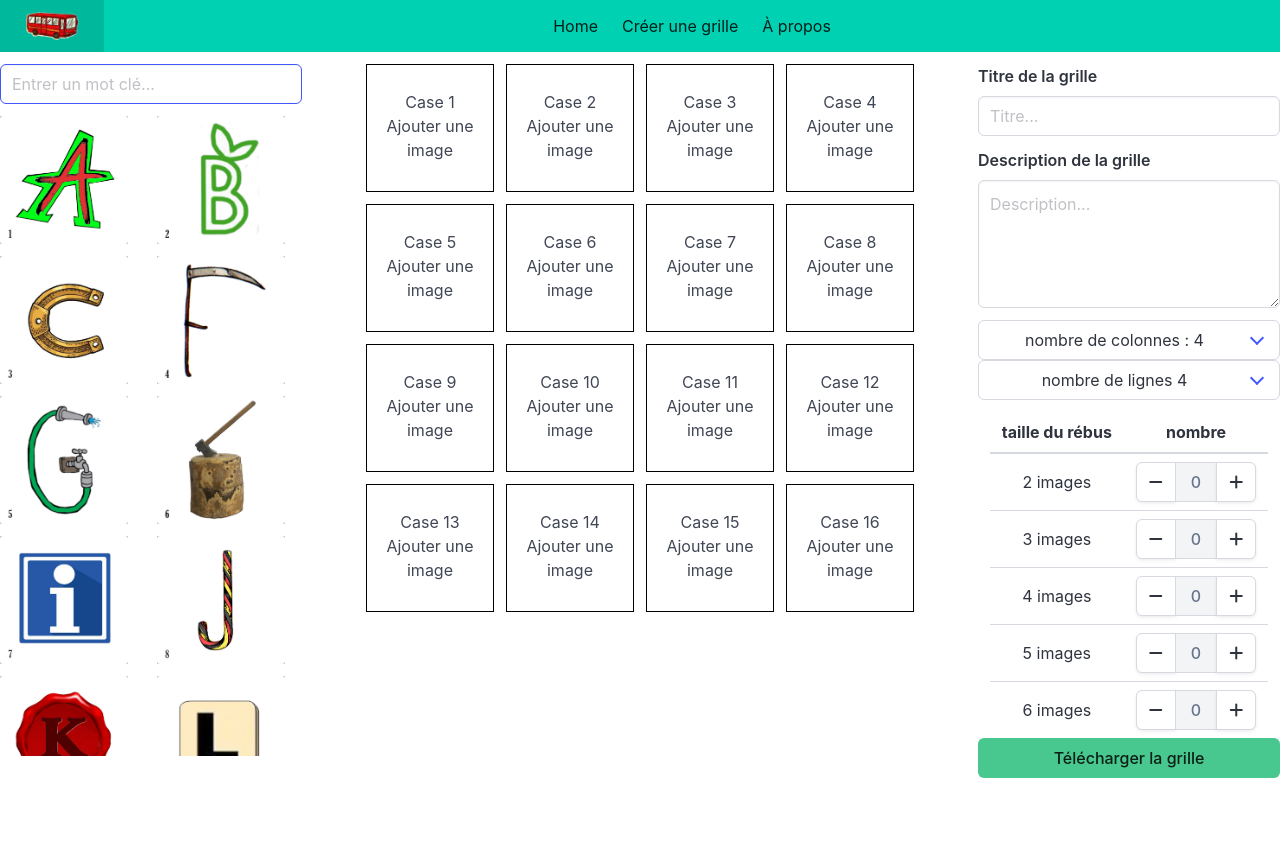
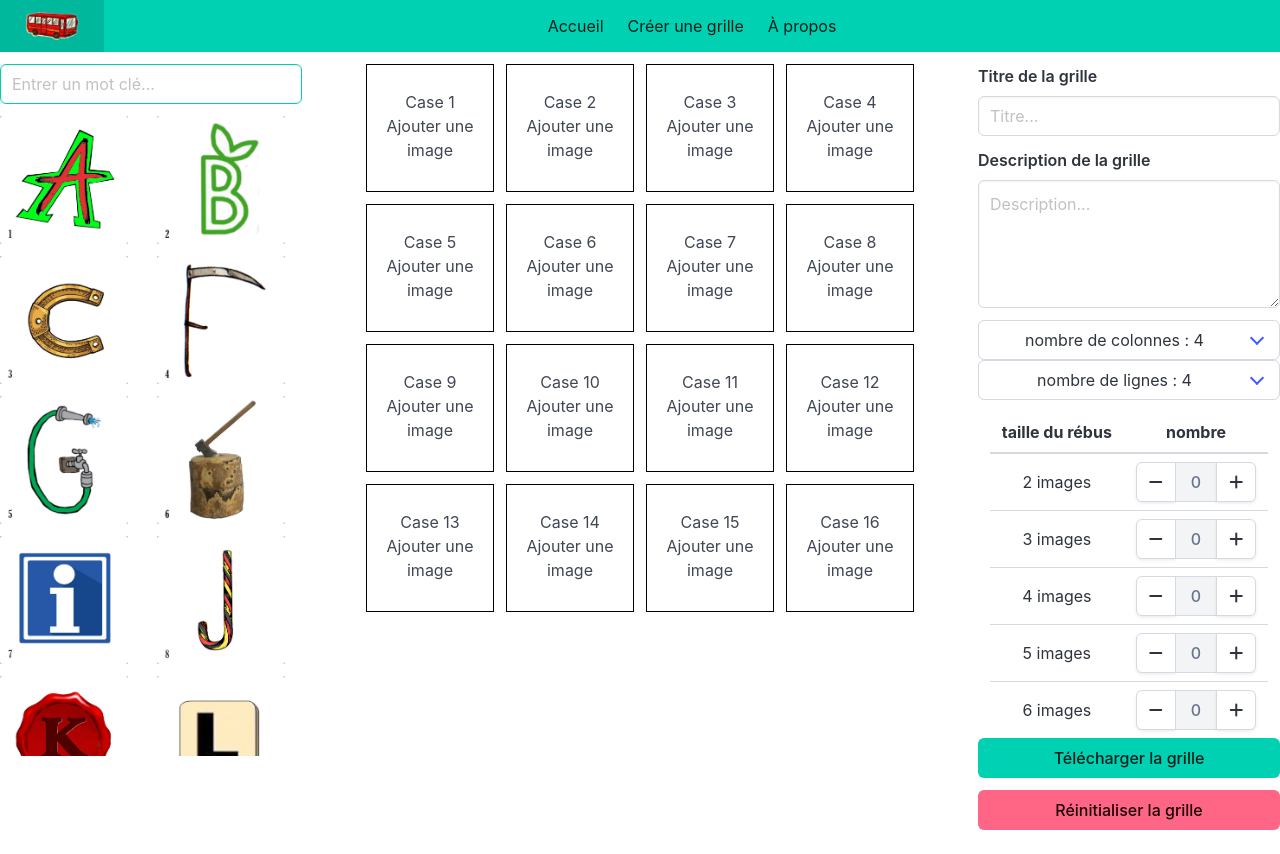
Before and after one commit to Docarchi/RebusGridCreator, a React (Vite) app: page /#/GridCreation in a window 1280 px wide. Before the commit the page ends 802 px from the top, so only its background shows below. Built offline with nearby package versions, Linux system fonts and the light colour scheme.

Commit message:
Correction visuel + ResetButton

```diff
--- a/src/components/gridcreation/gridcreation.jsx
+++ b/src/components/gridcreation/gridcreation.jsx
@@ -3,7 +3,7 @@ import { Recherche } from "./recherche"
 import { AffichageGrille } from "./affichage-grille"
 import { DndContext, DragOverlay } from "@dnd-kit/core"
 import { useState, useEffect } from "react"
-import { ExportButton, GrilleDescription, GrilleObjectif, GrilleTitle } from "./grille-text"
+import { ExportButton, GrilleDescription, GrilleObjectif, GrilleTitle, ResetButton } from "./grille-text"
 import { GrilleForm } from "./grille-form"
 import { ExportPDF } from "./export-pdf"
 
@@ -56,6 +56,7 @@ export function GridCreation() {
                 <GrilleForm onChangeColumn={setSizeColumn} onChangeLine={setSizeLine}/>
                 <GrilleObjectif objectives={objectives} setter={objectivesSetter}/>
                 <ExportButton onClick={ExportPDF} data={{title:inputTitle, description:inputDescription, array:arrayImages, nbCol:sizeColumn, objectives:[objectif2, objectif3, objectif4, objectif5, objectif6]}}/>
+                <ResetButton onClick={setArrayImages} data={() => initiateArray(sizeColumn, sizeLine)}/>
             </div>
     </div>
 
--- a/src/components/gridcreation/grille-form.jsx
+++ b/src/components/gridcreation/grille-form.jsx
@@ -7,7 +7,7 @@ export function GrilleForm({onChangeColumn, onChangeLine}) {
     const line_array = []
 
     for(let i=1; i<column_max+1;i++){column_array.push(<option key={i} value={i}>nombre de colonnes : {i}</option>)}
-    for(let i=1; i<line_max+1;i++){line_array.push(<option key={i} value={i}>nombre de lignes {i}</option>)}
+    for(let i=1; i<line_max+1;i++){line_array.push(<option key={i} value={i}>nombre de lignes : {i}</option>)}
 
     return <div className="field">
             <GrilleSizeSelection dropdown={column_array} onChange={onChangeColumn}></GrilleSizeSelection>
--- a/src/components/gridcreation/grille-text.jsx
+++ b/src/components/gridcreation/grille-text.jsx
@@ -69,8 +69,16 @@ function Objectif({nombre, value, onClick}) {
 
 export function ExportButton({onClick, data}) {
     return <div className="field">
-        <button className="button is-success is-fullwidth" style={{margin:'auto'}} onClick={() => onClick({data})}>
+        <button className="button is-primary is-fullwidth" style={{margin:'auto'}} onClick={() => onClick({data})}>
             Télécharger la grille
         </button>
     </div>
 }
+
+export function ResetButton({onClick, data}) {
+    return <div className="field">
+        <button className="button is-danger is-fullwidth" style={{margin:'auto'}} onClick={() => onClick(data)}>
+            Réinitialiser la grille
+        </button>
+    </div>
+}
--- a/src/components/gridcreation/recherche.jsx
+++ b/src/components/gridcreation/recherche.jsx
@@ -9,7 +9,7 @@ export function Recherche({onChange, inputSearch}) {
     return <div className="field" style={{marginTop:'0.75rem'}}>
         <div className="control is-expanded">
             <input
-                className="input is-link"
+                className="input is-primary"
                 type="text"
                 value = {inputSearch}
                 placeholder="Entrer un mot clé..."
--- a/src/components/homepage/home.jsx
+++ b/src/components/homepage/home.jsx
@@ -8,7 +8,7 @@ export function HomePage() {
             <p className="title">Bienvenue sur Rébus</p>
             <p className="subtitle">Créez dès maintenant vos propres grilles !</p>
             <Link to={'/GridCreation/'}>
-            <button className="button is-link">Créer une grille</button>
+            <button className="button is-primary">Créer une grille</button>
             </Link>
         </div>
     </section>
--- a/src/components/homepage/random-rebus.jsx
+++ b/src/components/homepage/random-rebus.jsx
@@ -2,12 +2,12 @@ export function RandomRebus() {
     return <div className='grid'>
         <div className='cell' style={{margin: 'auto'}}>
             <figure className="image is-128x128">
-                <img src='/RebusGridCreator/images/176.jpg' alt='image 1'/>
+                <img src='/RebusGridCreator/images/169.jpg' alt='image 1'/>
             </figure>
         </div>
         <div className='cell' style={{margin: 'auto'}}>
             <figure className="image is-128x128">
-                <img src='/RebusGridCreator/images/32.jpg' alt='image 2'/>
+                <img src='/RebusGridCreator/images/52.jpg' alt='image 2'/>
             </figure>
         </div>
     </div>
--- a/src/components/navbar/Navbar.jsx
+++ b/src/components/navbar/Navbar.jsx
@@ -18,7 +18,7 @@ export function Navbar() {
       <div id="navbarBasicExample" className="navbar-menu">
         <div className="navbar-start" style={{margin:'auto'}}>
           <Link className="navbar-item" to='/Home/'>
-            Home
+            Accueil
           </Link>
           <Link className="navbar-item" to='/GridCreation/'>
             Créer une grille
```
